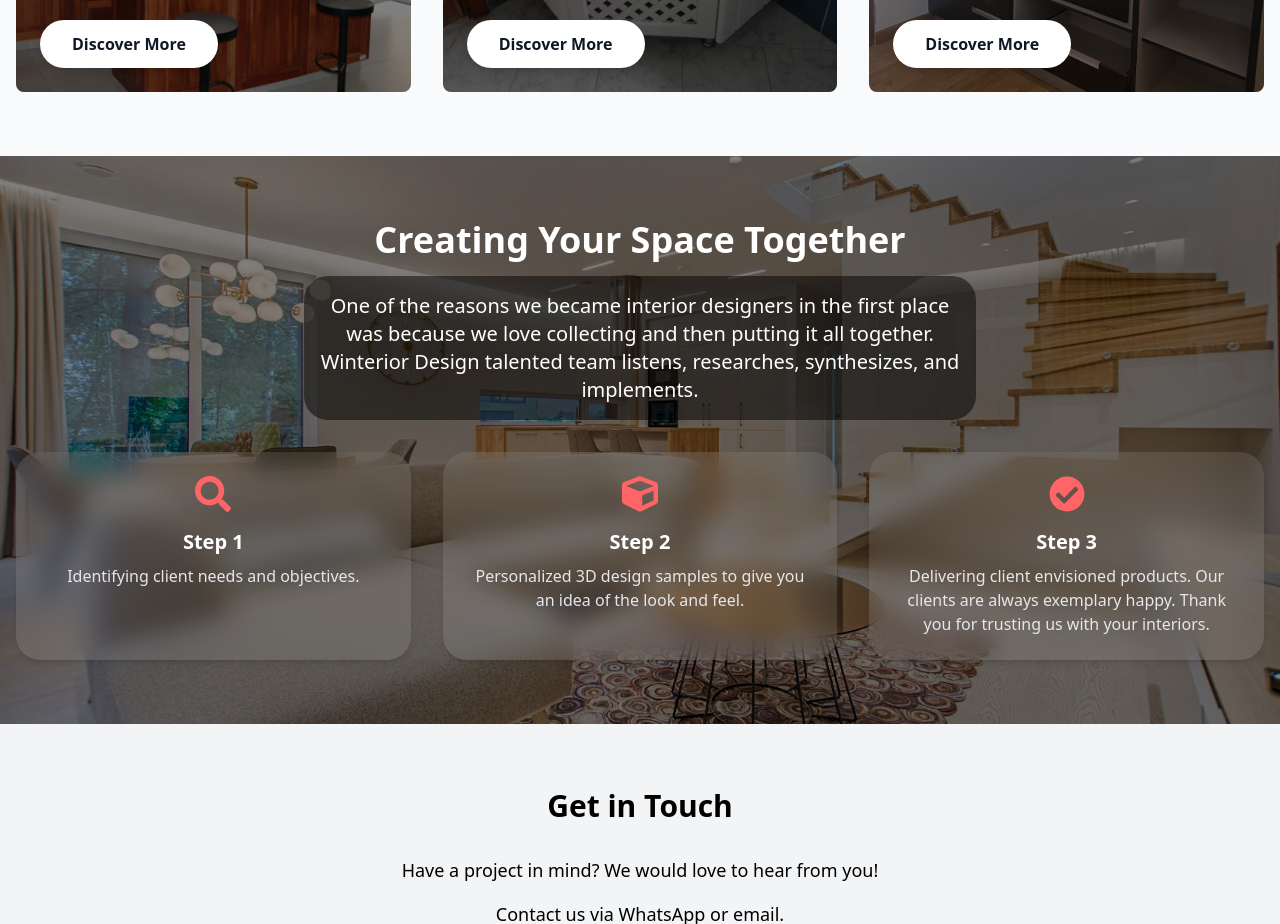
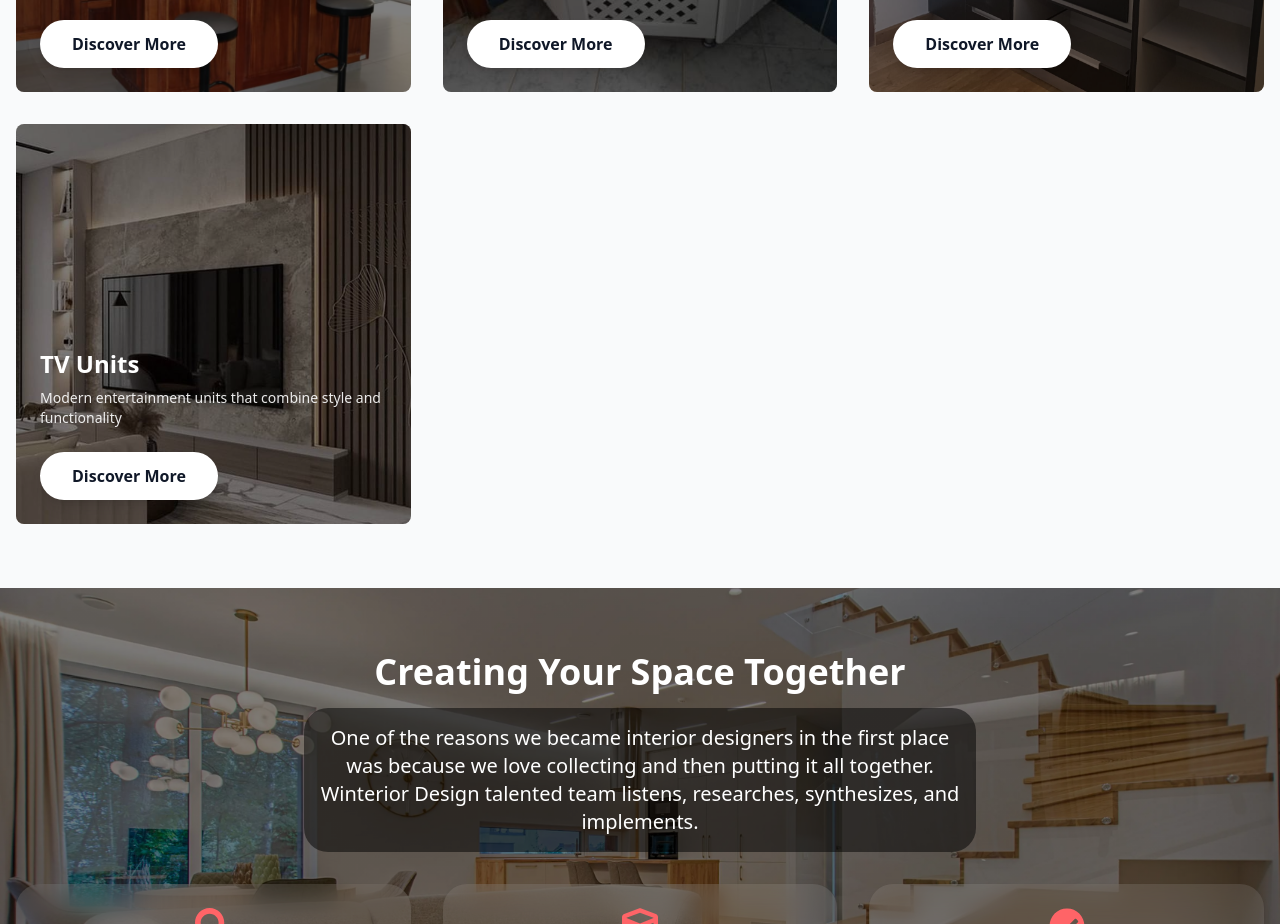
Before and after one commit to Lawrence137/winteriordesign-webapp, a React (Vite) app: page / in a window 1280 px wide. Shown: the part 2320-3244 px from the top of the page. Built offline with nearby package versions, Linux system fonts and the light colour scheme.

Commit message:
minor refactor

```diff
--- a/src/components/Portfolio.jsx
+++ b/src/components/Portfolio.jsx
@@ -23,6 +23,12 @@ const categories = [
     image: portfolioItems.find(item => item.category === 'Closets & Wardrobes')?.imageUrl || '/images/categories/wardrobe.webp',
     description: 'Maximize your storage space with style',
     styles: ['Walk-in', 'Built-in', 'Sliding', 'Corner Units']
+  },
+  {
+    id: 4,
+    title: 'TV Units',
+    image: portfolioItems.find(item => item.category === 'TV Units')?.imageUrl || '/images/categories/tv-units.webp',
+    description: 'Modern entertainment units that combine style and functionality'
   }
 ];
 
--- a/src/components/RelatedProducts.jsx
+++ b/src/components/RelatedProducts.jsx
@@ -7,29 +7,25 @@ const categories = [
     id: 1,
     title: 'Kitchen Cabinets',
     image: portfolioItems.find(item => item.category === 'Solid Wood')?.imageUrl || '/images/categories/kitchen.webp',
-    description: 'Custom kitchen solutions for your home',
-    styles: ['Cleanline Handless', 'Solid Wood', 'Spray Paint', 'PVC Wrap and High Gloss']
+    description: 'Custom kitchen solutions for your home'
   },
   {
     id: 2,
     title: 'Bathroom Vanities',
     image: portfolioItems.find(item => item.category === 'Bathroom Vanities')?.imageUrl || '/images/categories/bathroom.webp',
-    description: 'Storage spaces are critical in any bathroom design',
-    styles: ['Undermount', 'Vessel', 'Wall-Mounted', 'Freestanding']
+    description: 'Storage spaces are critical in any bathroom design'
   },
   {
     id: 3,
     title: 'Closets & Wardrobes',
     image: portfolioItems.find(item => item.category === 'Closets & Wardrobes')?.imageUrl || '/images/categories/wardrobe.webp',
-    description: 'Maximize your storage space with style',
-    styles: ['Walk-in', 'Built-in', 'Sliding', 'Corner Units']
+    description: 'Maximize your storage space with style'
   },
   {
     id: 4,
     title: 'TV Units',
     image: portfolioItems.find(item => item.category === 'TV Units')?.imageUrl || '/images/categories/tv-units.webp',
-    description: 'Modern entertainment units that combine style and functionality',
-    styles: ['Wall Mounted', 'Floor Standing', 'Corner Units', 'Entertainment Centers']
+    description: 'Modern entertainment units that combine style and functionality'
   }
 ];
 
```
